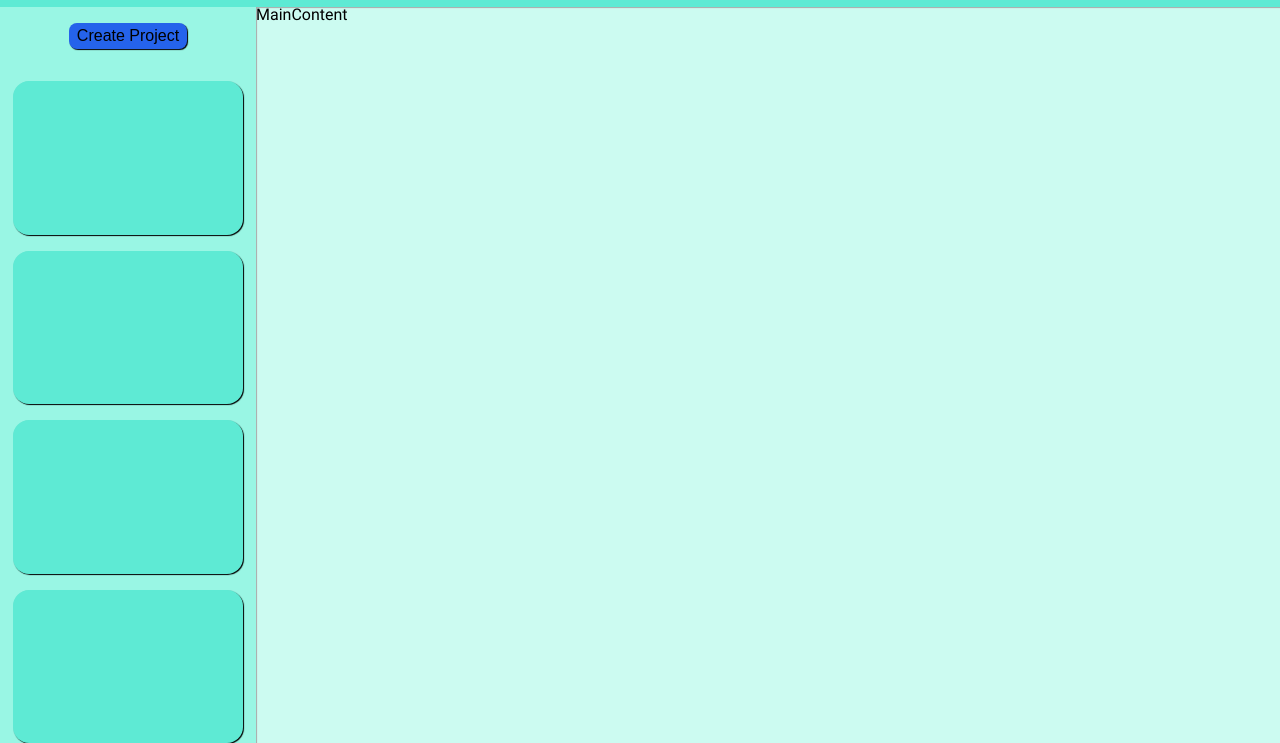
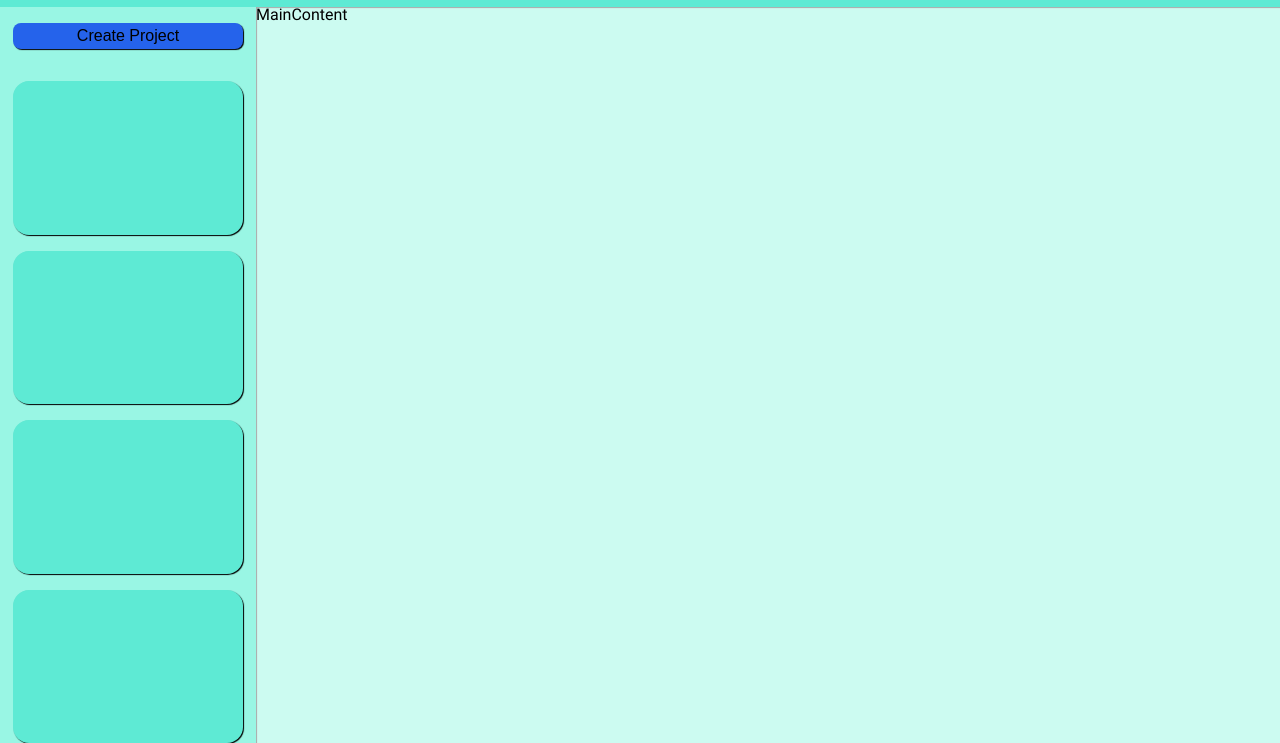
Before and after one commit to BlueVelocity/to-doodle, a website built with webpack: page src/index.html in a window 1280 px wide. Shown: the part 57-800 px from the top of the page. Built offline with nearby package versions, Linux system fonts and the light colour scheme.

Commit message:
Increase project add button width

```diff
--- a/src/style.css
+++ b/src/style.css
@@ -184,6 +184,10 @@
 	cursor: pointer;
 }
 
+#side-bar > button {
+	width: 90%;
+}
+
 .project-widget-container {
 	width: 100%;
 
```
